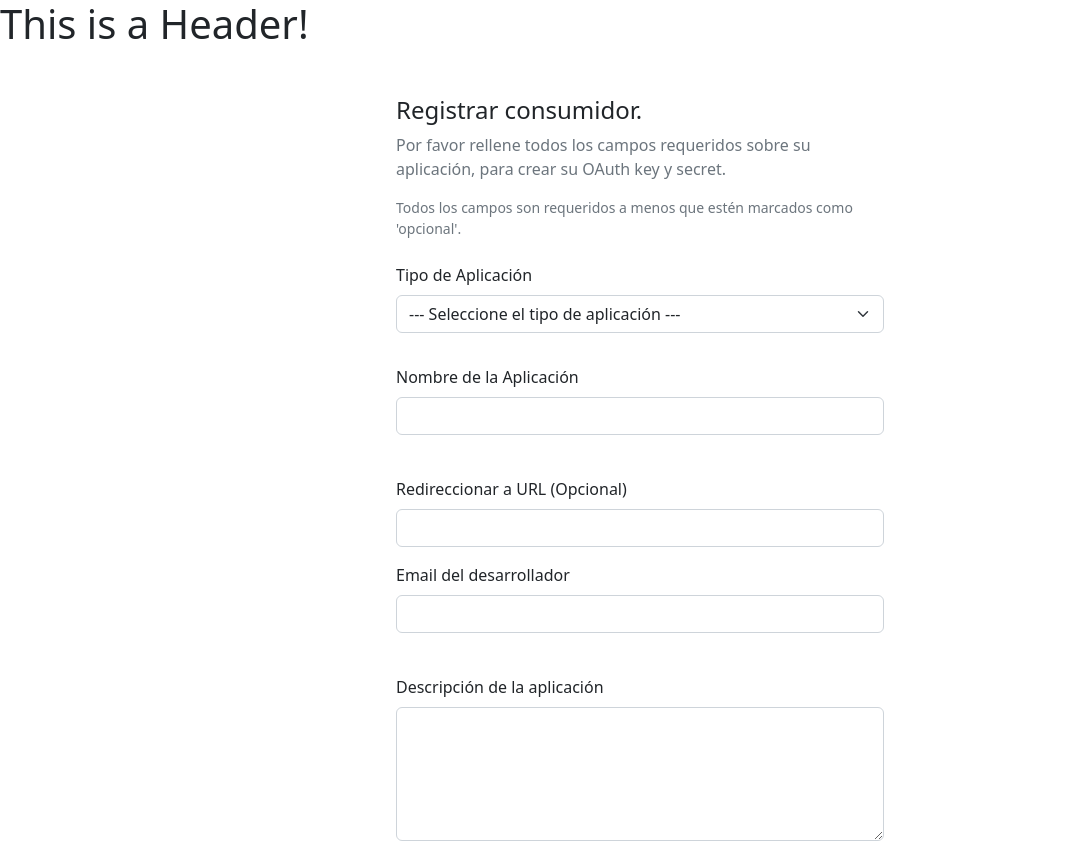
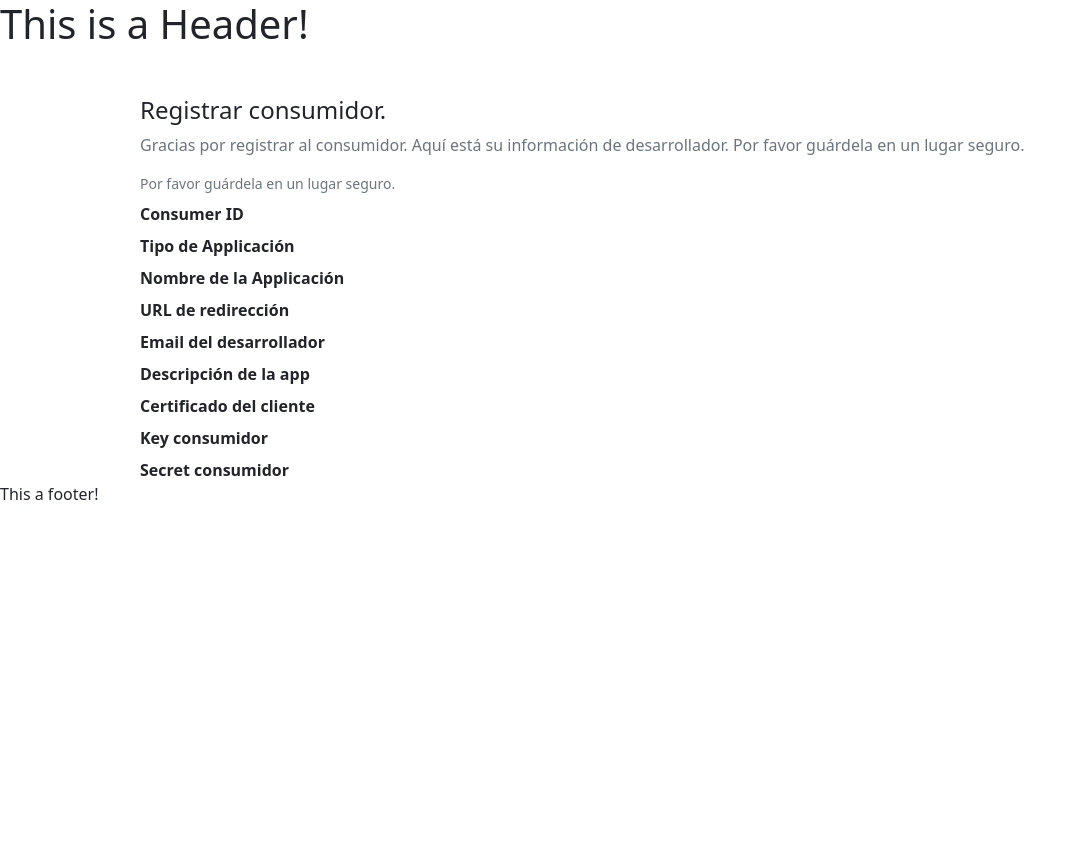
Before and after one commit to rengerden/openBankProjectClient, an Angular app: page /generateFile in a window 1280 px wide. Before the commit this address led to /. Shown: the top 843 px of the page, without its empty margins (0-1087 px from the left). After the commit the page ends 800 px from the top, so only its background shows below. Built offline with nearby package versions, Linux system fonts and the light colour scheme.

Commit message:
Añadir campos a generate-file component

```diff
--- a/src/app/app-routing.module.ts
+++ b/src/app/app-routing.module.ts
@@ -1,7 +1,18 @@
 import { NgModule } from '@angular/core';
 import { RouterModule, Routes } from '@angular/router';
+import { RegisterConsumerComponent } from './register-consumer/register-consumer.component';
+import { GenerateFileComponent } from './register-consumer/generate-file/generate-file.component';
 
-const routes: Routes = [];
+const routes: Routes = [
+  {
+    path: 'registerConsumer',
+    component: RegisterConsumerComponent,
+  },
+  {
+    path: 'generateFile',
+    component: GenerateFileComponent,
+  }
+];
 
 @NgModule({
   imports: [RouterModule.forRoot(routes)],
--- a/src/app/app.component.html
+++ b/src/app/app.component.html
@@ -1,8 +1,6 @@
 <header>
   <h1>This is a Header!</h1>
 </header>
-
-<app-register-consumer></app-register-consumer>
 
 <router-outlet></router-outlet>
 
--- a/src/app/app.module.ts
+++ b/src/app/app.module.ts
@@ -6,11 +6,13 @@ import { AppRoutingModule } from './app-routing.module';
 import { AppComponent } from './app.component';
 import { RegisterConsumerComponent } from './register-consumer/register-consumer.component';
 import { FormExtensionsModule } from './form-extensions/form-extensions.module';
+import { GenerateFileComponent } from './register-consumer/generate-file/generate-file.component';
 
 @NgModule({
   declarations: [
     AppComponent,
-    RegisterConsumerComponent
+    RegisterConsumerComponent,
+    GenerateFileComponent
   ],
   imports: [
     BrowserModule,
--- /dev/null
+++ b/src/app/register-consumer/generate-file/generate-file.component.html
@@ -0,0 +1,55 @@
+
+
+<div class="container mt-5 d-flex justify-content-center">
+    <div class="row custom-wrapper">
+        <h1 class="h4">
+            Registrar consumidor.
+        </h1>
+        <p class="text-muted">
+            Gracias por registrar al consumidor. Aquí está su información de desarrollador. Por favor guárdela en un lugar seguro.
+        </p>
+        <small class="text-muted">
+            Por favor guárdela en un lugar seguro.
+        </small>
+        <div *ngIf="(consumer$ | async) as consumer">
+            <div class="row mt-2">
+                <div class="fw-bold col">Consumer ID</div>
+                <div class="col">{{consumer.consumerId}}</div>
+            </div>
+
+            <div class="row mt-2">
+                <div class="fw-bold col">Tipo de Applicación</div>
+                <div class="col">{{consumer.applicationType}}</div>
+            </div>
+            <div class="row mt-2">
+                <div class="fw-bold col">Nombre de la Applicación</div>
+                <div class="col">{{consumer.applicationName}}</div>
+            </div>
+            <div class="row mt-2">
+                <div class="fw-bold col">URL de redirección</div>
+                <div class="col">{{consumer.applicationName}}</div>
+            </div>
+            <div class="row mt-2">
+                <div class="fw-bold col">Email del desarrollador</div>
+                <div class="col">{{consumer.developerEmail}}</div>
+            </div>
+            <div class="row mt-2">
+                <div class="fw-bold col">Descripción de la app</div>
+                <div class="col">{{consumer.description}}</div>
+            </div>
+            <div class="row mt-2">
+                <div class="fw-bold col">Certificado del cliente</div>
+                <div class="col">{{consumer.clientCertificate}}</div>
+            </div>
+            <div class="row mt-2">
+                <div class="fw-bold col">Key consumidor</div>
+                <div class="col">{{consumer.consumerKey}}</div>
+            </div>
+            <div class="row mt-2">
+                <div class="fw-bold col">Secret consumidor</div>
+                <div class="col">{{consumer.consumerSecret}}</div>
+            </div>
+
+        </div>
+    </div>
+</div>
--- /dev/null
+++ b/src/app/register-consumer/generate-file/generate-file.component.scss
@@ -0,0 +1,10 @@
+.custom-wrapper {
+    max-width: 90vw;
+}
+
+
+@media only screen and (min-width: 768px) {
+    .custom-wrapper {
+        max-width: 80vw;
+    }
+}
--- /dev/null
+++ b/src/app/register-consumer/generate-file/generate-file.component.ts
@@ -0,0 +1,19 @@
+import { Component, OnInit } from '@angular/core';
+import { Consumer } from '../consumer';
+import { RegisterConsumerService } from '../register-consumer-service/register-cosumer.service';
+
+@Component({
+  selector: 'app-generate-file',
+  templateUrl: './generate-file.component.html',
+  styleUrls: ['./generate-file.component.scss']
+})
+export class GenerateFileComponent implements OnInit {
+
+  constructor(private registerConsumerService : RegisterConsumerService) { }
+
+  consumer$ = this.registerConsumerService.consumer$;
+
+  ngOnInit(): void {
+  }
+
+}
--- a/src/app/register-consumer/register-consumer.component.ts
+++ b/src/app/register-consumer/register-consumer.component.ts
@@ -2,6 +2,7 @@ import { Component, OnInit } from '@angular/core';
 import { FormBuilder, FormControl, Validators } from '@angular/forms';
 import { RegisterConsumerService } from './register-consumer-service/register-cosumer.service';
 import { Consumer } from './consumer';
+import { Router } from '@angular/router';
 
 @Component({
   selector: 'app-register-consumer',
@@ -10,7 +11,7 @@ import { Consumer } from './consumer';
 })
 export class RegisterConsumerComponent implements OnInit {
 
-  constructor(private fb: FormBuilder, private registerConsumerService : RegisterConsumerService) { }
+  constructor(private fb: FormBuilder, private registerConsumerService : RegisterConsumerService, private router: Router) { }
 
   ngOnInit(): void {
   }
@@ -71,6 +72,8 @@ export class RegisterConsumerComponent implements OnInit {
 
     this.registerConsumerService.addDataToConsumer(consumer);
 
+    this.router.navigate(['generateFile']);
+
   }
 
 }
```
Also changed, not shown: 1 other file (tests, documents, lock files or other folders).
